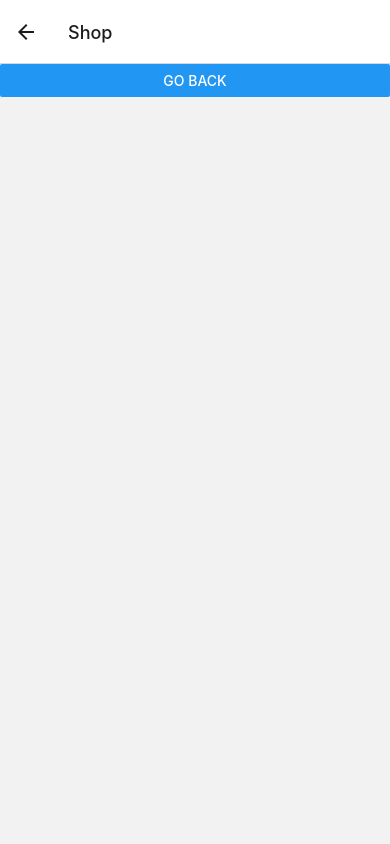
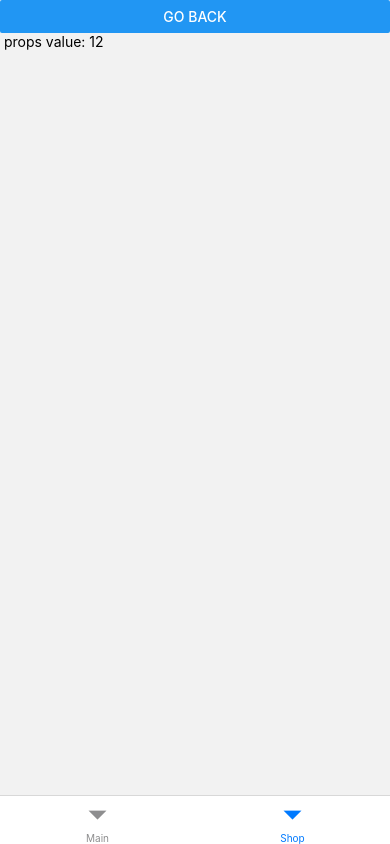
Before and after one commit to Reni101/react-native-app, a React Native app: screen /Shop in a window 390 px wide. Built offline with nearby package versions, Linux system fonts and the light colour scheme.

Commit message:
add navigation

```diff
--- a/App.tsx
+++ b/App.tsx
@@ -1,20 +1,22 @@
 import {MainScreen} from "./src/sceens/Main/MainScreen";
 import {NavigationContainer} from "@react-navigation/native";
-import {createNativeStackNavigator} from "@react-navigation/native-stack";
 import {ShoppingCartScreen} from "./src/sceens/ShoppingCarstScreen/ShoppingCartScreen";
 import {MainStackType} from "./src/sceens/types";
+import {createBottomTabNavigator} from "@react-navigation/bottom-tabs";
 
-const Stack = createNativeStackNavigator<MainStackType>()
+const Tab = createBottomTabNavigator<MainStackType>()
 
 export default function App() {
     return (
         <NavigationContainer>
-            <Stack.Navigator>
+            <Tab.Navigator>
 
-                <Stack.Screen name="Main" component={MainScreen} />
-                <Stack.Screen name="Shop" component={ShoppingCartScreen} />
+                <Tab.Screen name="Main" component={MainScreen} options={{headerShown:false}}/>
+                <Tab.Screen name="Shop" options={{headerShown:false}} >
+                    {(props) => <ShoppingCartScreen {...props}  value={12}/>}
+                </Tab.Screen>
 
-            </Stack.Navigator>
+            </Tab.Navigator>
         </NavigationContainer>
     );
 }
--- a/package.json
+++ b/package.json
@@ -10,6 +10,7 @@
   },
   "dependencies": {
     "@expo/webpack-config": "^18.0.1",
+    "@react-navigation/bottom-tabs": "^6.5.7",
     "@react-navigation/native": "^6.1.6",
     "@react-navigation/native-stack": "^6.9.12",
     "expo": "~48.0.9",
--- a/src/sceens/Main/MainScreen.tsx
+++ b/src/sceens/Main/MainScreen.tsx
@@ -29,7 +29,7 @@ export const MainScreen = () => {
 
     return (
         <View style={styles.container}>
-            <StatusBar barStyle={'dark-content'}/>
+            <StatusBar barStyle={'light-content'}/>
             <FlatList
                 data={fakeData}
                 renderItem={renderItem}
--- a/src/sceens/ShoppingCarstScreen/ShoppingCartScreen.tsx
+++ b/src/sceens/ShoppingCarstScreen/ShoppingCartScreen.tsx
@@ -1,14 +1,22 @@
 import React from 'react';
-import {Button, View} from "react-native";
+import {Button, StatusBar, Text, View} from "react-native";
 import {useAppNavigation} from "../../hooks/useAppNavigation";
+import {StackShopProps} from "../types";
 
-export const ShoppingCartScreen = () => {
+interface PropsI extends StackShopProps {
+    value: number
+}
+
+export const ShoppingCartScreen = ({value, route}: PropsI) => {
+    console.log(JSON.stringify(route, null, 2))
     const navigation = useAppNavigation();
     return (
         <View>
-           <Button title={'go back'} onPress={()=>{
-               navigation.navigate('Main')
-           }}/>
+            <StatusBar barStyle={'dark-content'}/>
+            <Button title={'go back'} onPress={() => {
+                navigation.navigate('Main')
+            }}/>
+            <Text> props value: {value}</Text>
         </View>
     );
 };
```
Also changed, not shown: src/sceens/types.ts (+7 -1 lines), 1 other file (tests, documents, lock files or other folders).
